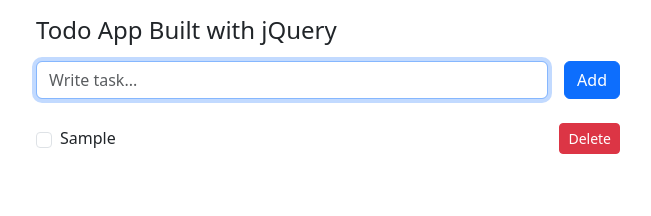
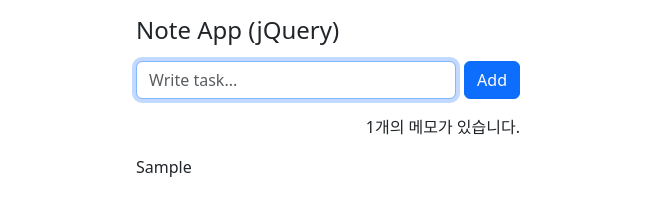
Before and after one commit to Heunsig/note-app-with-jquery, a website: page index.html in a window 1280 px wide. Both pictures are taken after typing "Sample" into the empty fields and a click on the button "Add". Shown: the whole page, without its empty margins (312-963 px from the left). Drawn offline with nearby package versions, Linux system fonts and the light colour scheme.

Commit message:
feat: make it simple note app. remove complex parts

```diff
--- a/assets/scripts/script.js
+++ b/assets/scripts/script.js
@@ -1,90 +1,39 @@
-function createTodoItem(id, value) {
-  const todoItemCheckbox = $("<input/>", {
-    type: 'checkbox',
-    class: 'todo-item__checkbox form-check-input',
-    checked: false
-  })
-  .attr('data-checkbox', '');
-
-  const todoItemLabel = $("<label/>", {
-    class: 'todo-item__label form-check-label',
+function createTodoItem(value) {
+  const noteItemContent = $("<div/>", {
+    class: 'note-item__content',
     text: value
   })
-  const todoItemDeleteBtn = $("<button/>", {
-    type: 'button',
-    class: 'todo-item__delete-btn btn btn-danger btn-sm',
-    text: 'Delete'
+
+  const noteItem = $("<li/>", {
+    class: 'note-item',
   })
-  .attr('data-delete-btn','');
+  .attr('data-note', '')
+  .append(noteItemContent);
 
-  const todoItem = $("<li/>", {
-    class: 'todo-item',
-  })
-  .attr('data-todo', '')
-  .attr('data-todo-id', id)
-  .append(todoItemCheckbox, todoItemLabel, todoItemDeleteBtn);
-
-  return todoItem;
-}
-
-function generateRandomString(length) {
-  return Math.random().toString(36).substr(2, length);
+  return noteItem;
 }
 
 $(document).ready(function() {
-  const todos = [];
+  const notes = [];
 
-  const todoList = $('[data-todo-list]')
+  const form = $('[data-form]');
   const input = $('[data-input]');
-  const empty = $('[data-empty]');
-  const form = $('[data-form]');
+  const noteList = $('[data-note-list]')
+  const noteCount = $('[data-note-count]');
 
   form.submit(e => {
     e.preventDefault();
 
     const value = input.val();
-    if (value === '') return;
-
-    const newTodo = {
-      id: generateRandomString(10),
-      value: value,
-      isCompleted: false
+    if (value === '') {
+      return;
     }
 
-    todos.push(newTodo);
-    todoList.append(createTodoItem(newTodo.id, newTodo.value));
-
-    if (todos.length > 0) {
-      empty.hide();
-    } else {
-      empty.show();
-    }
+    notes.push(value);
+    noteList.append(createTodoItem(value));
+    noteCount.text(notes.length);
 
     input.val('');
     input.focus();
   })
-
-  todoList.on('click', '[data-delete-btn]', function(){
-    const todoId = $(this).parent().data('todo-id');
-    todos.splice(todos.findIndex(todo => todo.id === todoId), 1);
-    $(`[data-todo][data-todo-id="${todoId}"]`).remove();
-
-    if (todos.length > 0) {
-      empty.hide();
-    } else {
-      empty.show();
-    }
-  })
-
-  todoList.on('change', '[data-checkbox]', function(){
-    const todoId = $(this).parent().data('todo-id');
-    const todo = todos.find(todo => todo.id === todoId);
-    todo.isCompleted = !todo.isCompleted;
-
-    if (todo.isCompleted) {
-      $(`[data-todo][data-todo-id="${todoId}"]`).addClass('completed');
-    } else {
-      $(`[data-todo][data-todo-id="${todoId}"]`).removeClass('completed');
-    }
-  })
 });
--- a/assets/styles/style.css
+++ b/assets/styles/style.css
@@ -1,48 +1,45 @@
-.todo-container {
+.note-container {
 	padding: 1rem .5rem;
-	width: clamp(12.5rem, 100%, 37.5rem);
+	width: clamp(12.5rem, 100%, 25rem);
 	margin: 0 auto;
 }
 
-.todo-header {
+.note-header {
 	font-size: 1.5rem;
 	margin-bottom: 1rem;
 }
 
-.todo-section {
+.note-section {
 	margin-bottom: 1rem;
 }
 
-.todo-form {
+.note-form {
 	display: flex;
-	gap: 1rem;
+	gap: 0.5rem;
 }
 
-.todo-form__input {
+.note-form__input {
 	flex: 1;
 }
 
-.todo-list {
+.note-counter {
+	display: flex;
+	justify-content:flex-end;
+}
+
+.note-list {
 	list-style: none;
-	padding: 0;
+	padding: 0.5rem 0;
 	margin: 0;
 }
 
-.todo-item {
+.note-item {
 	display: flex;
 	align-items: center;
 	gap: .5rem;
 	padding: .5rem 0;
 }
 
-.todo-item.completed .todo-item__label{
-	text-decoration: line-through;
-}
-
-.todo-item:not(:last-child) {
+.note-item:not(:last-child) {
 	border-bottom: 1px solid #ccc;
 }
-
-.todo-item__label {
-	flex: 1;
-}
--- a/index.html
+++ b/index.html
@@ -3,7 +3,7 @@
 <head>
   <meta charset="UTF-8">
   <meta name="viewport" content="width=device-width, initial-scale=1.0">
-  <title>Todo App</title>
+  <title>Note App</title>
   <script defer src="https://cdnjs.cloudflare.com/ajax/libs/jquery/3.7.1/jquery.min.js" integrity="sha512-v2CJ7UaYy4JwqLDIrZUI/4hqeoQieOmAZNXBeQyjo21dadnwR+8ZaIJVT8EE2iyI61OV8e6M8PP2/4hpQINQ/g==" crossorigin="anonymous" referrerpolicy="no-referrer"></script>
   <script defer src="https://cdn.jsdelivr.net/npm/@popperjs/core@2.11.8/dist/umd/popper.min.js" integrity="sha384-I7E8VVD/ismYTF4hNIPjVp/Zjvgyol6VFvRkX/vR+Vc4jQkC+hVqc2pM8ODewa9r" crossorigin="anonymous"></script>
   <script defer src="https://cdn.jsdelivr.net/npm/bootstrap@5.3.3/dist/js/bootstrap.min.js" integrity="sha384-0pUGZvbkm6XF6gxjEnlmuGrJXVbNuzT9qBBavbLwCsOGabYfZo0T0to5eqruptLy" crossorigin="anonymous"></script>
@@ -12,28 +12,29 @@
   <link href="./assets/styles/style.css" rel="stylesheet">
 </head>
 <body>
-  <div class="todo-container">
-    <h1 class="todo-header">Todo App Built with jQuery</h1>
-    <section class="todo-section">
-      <form class="todo-form" data-form>
+  <div class="note-container">
+    <h1 class="note-header">Note App (jQuery)</h1>
+    <section class="note-section">
+      <form class="note-form" data-form>
         <input
-          class="form-control todo-form__input"
+          class="form-control note-form__input"
           type="text"
           placeholder="Write task..."
           data-input
         >
         <button
           type="submit"
-          class="btn btn-primary todo-form__submit"
+          class="btn btn-primary note-form__submit"
           data-submit
         >Add</button>
       </form>
     </section>
     <section>
-      <ul class="todo-list" data-todo-list>
-        <li class="todo-item__empty" data-empty>
-          No Item
-        </li>
+      <div class="note-counter">
+        <span data-note-count>0</span>개의 메모가 있습니다.
+      </div>
+      <ul class="note-list" data-note-list>
+        <!-- data-note 위치 -->
       </ul>
     </section>
   </div>
```
